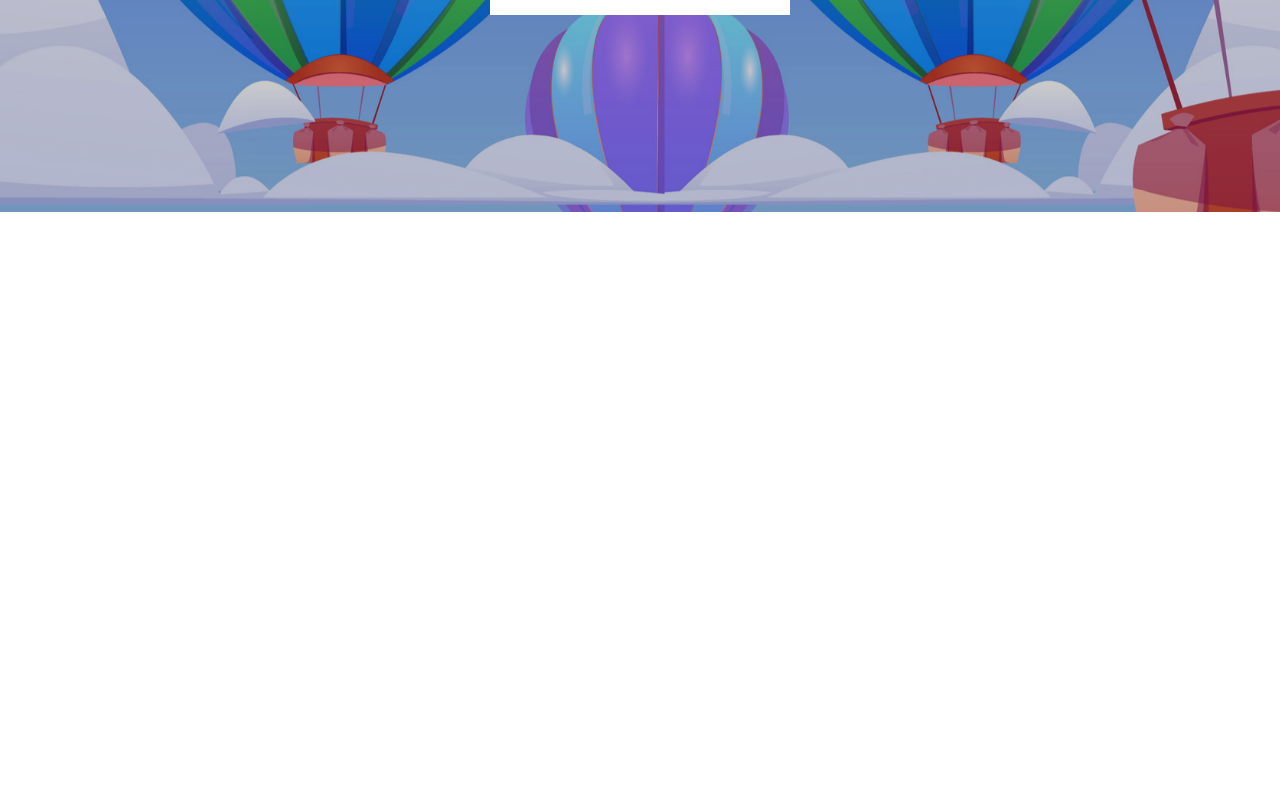
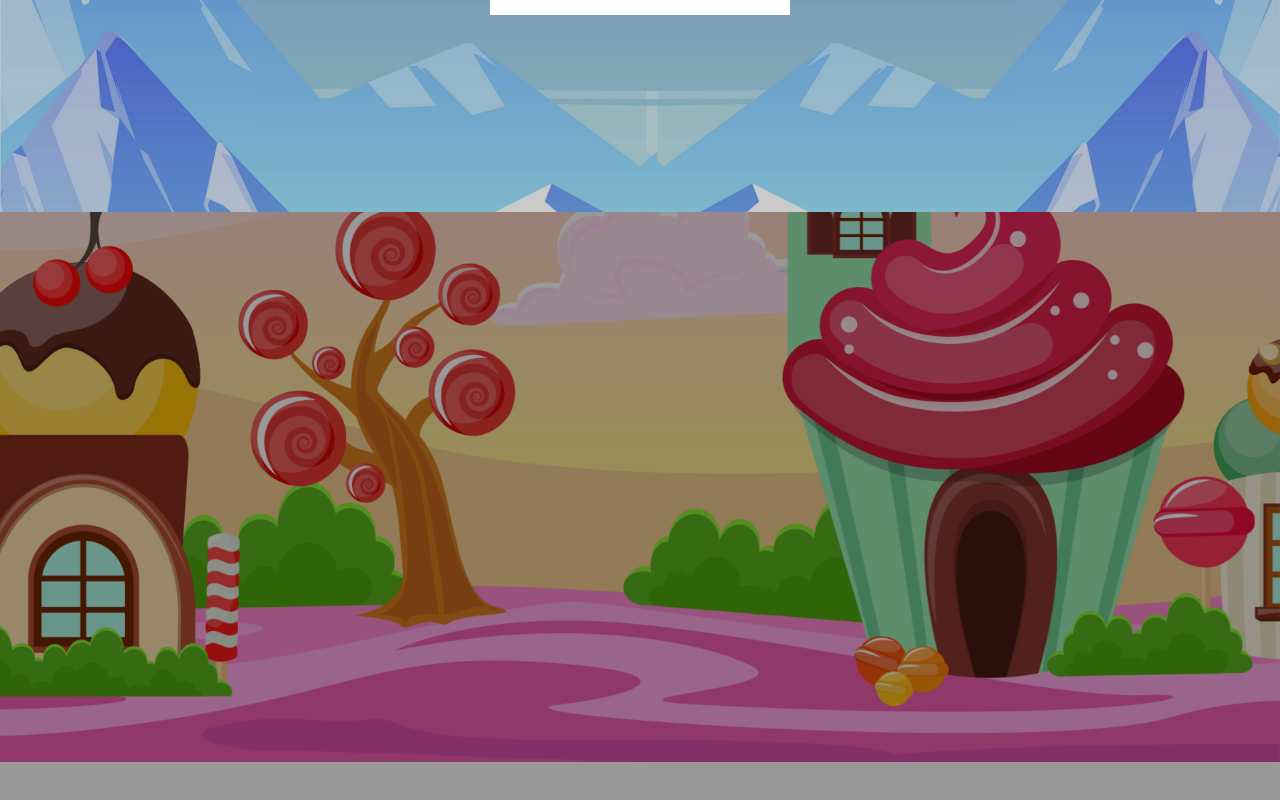
Before and after one commit to nhanlnt-96/fruity-fools-landing, a React (Create React App) app: page / in a window 1280 px wide. Shown: the part 588-1388 px from the top of the page. Before the commit the page ends 800 px from the top, so only its background shows below. Built offline with nearby package versions, Linux system fonts and the light colour scheme.

Commit message:
[welcome]: Complete create welcome component

```diff
--- a/src/components/banner/BannerComp.js
+++ b/src/components/banner/BannerComp.js
@@ -9,9 +9,9 @@ import {SiDiscord} from "react-icons/all";
 
 const BannerComp = () => {
   return (
-    <Parallax bgImage={BgBanner} strength={500} className="banner-comp">
+    <Parallax bgImage={BgBanner} strength={500} className="banner-comp comp-height-with-parallax">
       <HeaderComp/>
-      <div className="blur-bg"/>
+      <div className="blur-dark-bg"/>
       <Container className="banner-comp-container d-flex justify-content-center align-items-center">
         <Row className="banner-comp-content">
           <div className="banner-comp-title">
--- a/src/components/banner/BannerComp.scss
+++ b/src/components/banner/BannerComp.scss
@@ -2,25 +2,12 @@
 @import "../../styles/rwd";
 
 .banner-comp {
-  min-height: 100vh;
-  padding-left: 0 !important;
-  padding-right: 0 !important;
-
   &-container {
     min-height: calc(100vh - 72px);
   }
 
   &-content {
     z-index: 1;
-  }
-
-  .blur-bg {
-    background-color: rgba(0, 0, 0, .2);
-    width: 100%;
-    min-height: 100vh;
-    position: absolute;
-    top: 0;
-    left: 0;
   }
 }
 
--- a/src/components/mainLayout/MainLayout.js
+++ b/src/components/mainLayout/MainLayout.js
@@ -1,6 +1,7 @@
 import React from 'react';
 import {Container, Row} from "react-bootstrap";
 import BannerComp from "../banner/BannerComp";
+import WelcomeComp from "../welcome/WelcomeComp";
 
 const MainLayout = () => {
   return (
@@ -8,6 +9,9 @@ const MainLayout = () => {
       <Row id="home">
         <BannerComp/>
       </Row>
+      <Row id="welcome">
+        <WelcomeComp/>
+      </Row>
     </Container>
   );
 };
--- /dev/null
+++ b/src/components/welcome/WelcomeComp.js
@@ -0,0 +1,25 @@
+import React from 'react';
+import {Parallax} from "react-parallax";
+import {Container, Row} from "react-bootstrap";
+import BgWelcome from '../../assets/imgs/bgWelcome.png';
+
+import './WelcomeComp.scss';
+
+const WelcomeComp = () => {
+  return (
+    <Parallax bgImage={BgWelcome} strength={500} className="welcome-comp comp-height-with-parallax">
+      <div className="blur-dark-bg"/>
+      <Container className="welcome-comp-container d-flex justify-content-center align-items-center">
+        <Row className="welcome-comp-title">
+          <h1 data-aos="fade-up" className="title">Welcome</h1>
+          <h1 data-aos="fade-up" className="title">Fruity Fools Collection</h1>
+          <p data-aos="fade-up" className="sub-title">Fruity Fools collection is being introduced to the NFT community
+            by a team of
+            enthusiasts by taking our own comedic edge on Fruit becoming characterized.</p>
+        </Row>
+      </Container>
+    </Parallax>
+  );
+};
+
+export default WelcomeComp;
--- /dev/null
+++ b/src/components/welcome/WelcomeComp.scss
@@ -0,0 +1,35 @@
+@import "../../styles/rwd";
+
+.welcome-comp {
+  .blur-dark-bg {
+    background-color: rgba(0, 0, 0, 0.4) !important;
+  }
+
+  &-container {
+    min-height: 100vh;
+  }
+}
+
+.welcome-comp-container .welcome-comp-title {
+  z-index: 1;
+
+  .title, .sub-title {
+    color: #ffffff;
+  }
+
+  .title {
+    font-size: 72px;
+    font-weight: bold;
+    @include mobile {
+      font-size: 40px;
+    }
+  }
+
+  .sub-title {
+    font-size: 30px;
+    margin-top: 24px;
+    @include mobile {
+      font-size: 25px;
+    }
+  }
+}
--- a/src/styles/App.scss
+++ b/src/styles/App.scss
@@ -15,7 +15,23 @@
   font-family: 'Impact', sans-serif !important;
 }
 
-.comp-height {
+.comp-height-with-parallax {
   min-height: 100vh;
-  padding: 24px 0;
+  padding-left: 0 !important;
+  padding-right: 0 !important;
+
+  .react-parallax-bgimage {
+    width: 100% !important;
+    height: 100% !important;
+    object-fit: cover;
+  }
+
+  .blur-dark-bg {
+    background-color: rgba(0, 0, 0, .2);
+    width: 100%;
+    min-height: 100vh;
+    position: absolute;
+    top: 0;
+    left: 0;
+  }
 }
```
Also changed, not shown: src/assets/imgs/bgWelcome.png (added).
